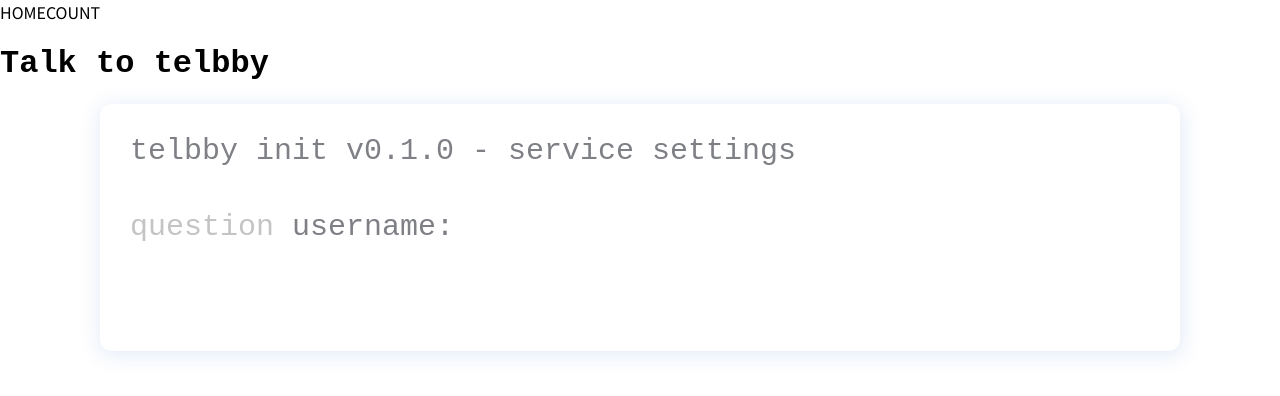
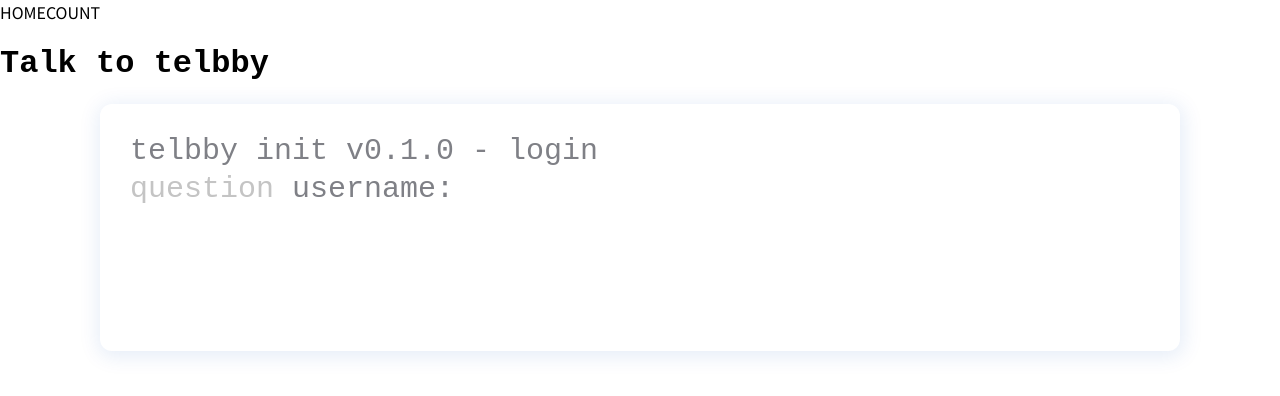
Before and after one commit to telbby/telbby-frontend, a React app: page / in a window 1280 px wide. Shown: the top 396 px of the page. Built offline with nearby package versions, Linux system fonts and the light colour scheme; a web font is replaced by a local one.

Commit message:
chore: type 을 부제목으로 출력하도록 수정

```diff
--- a/src/components/Shell/index.tsx
+++ b/src/components/Shell/index.tsx
@@ -18,14 +18,13 @@ import * as S from './style';
 
 type ShellProps = {
   type: keyof typeof SHELL_FORM_ELEMENT;
-  subTitle?: string;
 };
 
-const Shell = ({ type, subTitle }: ShellProps): ReactElement => {
+const Shell = ({ type }: ShellProps): ReactElement => {
   const fieldsetRef = useRef<HTMLFieldSetElement>();
   const FIRST_LINE: FormElementType = {
     type: 'default',
-    content: `telbby init v0.1.0 ${subTitle && `- ${subTitle}`}`,
+    content: `telbby init v0.1.0 - ${type.replace('-', ' ')}`,
   };
   const [lines, setLines] = useState<FormElementType[]>([FIRST_LINE]);
   const [formValue, setFormValue] = useState({});
@@ -119,8 +118,4 @@ const Shell = ({ type, subTitle }: ShellProps): ReactElement => {
   );
 };
 
-Shell.defaultProps = {
-  subTitle: '',
-};
-
 export default Shell;
--- a/src/constants/shell.ts
+++ b/src/constants/shell.ts
@@ -13,7 +13,7 @@ export type FormElementType = ShellLineProps & {
 };
 
 export const SHELL_FORM_ELEMENT: Record<
-  'login' | 'signup' | 'services' | 'feedback',
+  'login' | 'signup' | 'services' | 'service-settings',
   FormElementType[]
 > = {
   login: [
@@ -50,7 +50,7 @@ export const SHELL_FORM_ELEMENT: Record<
     { type: 'question', content: 'service name', formKey: 'name' },
     { type: 'question', content: 'service domain', formKey: 'domain' },
   ],
-  feedback: [
+  'service-settings': [
     { type: 'config', content: 'service name', formKey: 'name' },
     { type: 'config', content: 'service description', formKey: 'descriptions' },
     { type: 'config', content: 'service domain', formKey: 'domain' },
--- a/src/pages/HomePage/index.tsx
+++ b/src/pages/HomePage/index.tsx
@@ -9,7 +9,7 @@ const HomePage: FC = () => (
   <div>
     <Navigation />
     <h1 css={titleStyle}>Talk to telbby</h1>
-    <Shell type="login" subTitle="service settings" />
+    <Shell type="login" />
   </div>
 );
 
```
